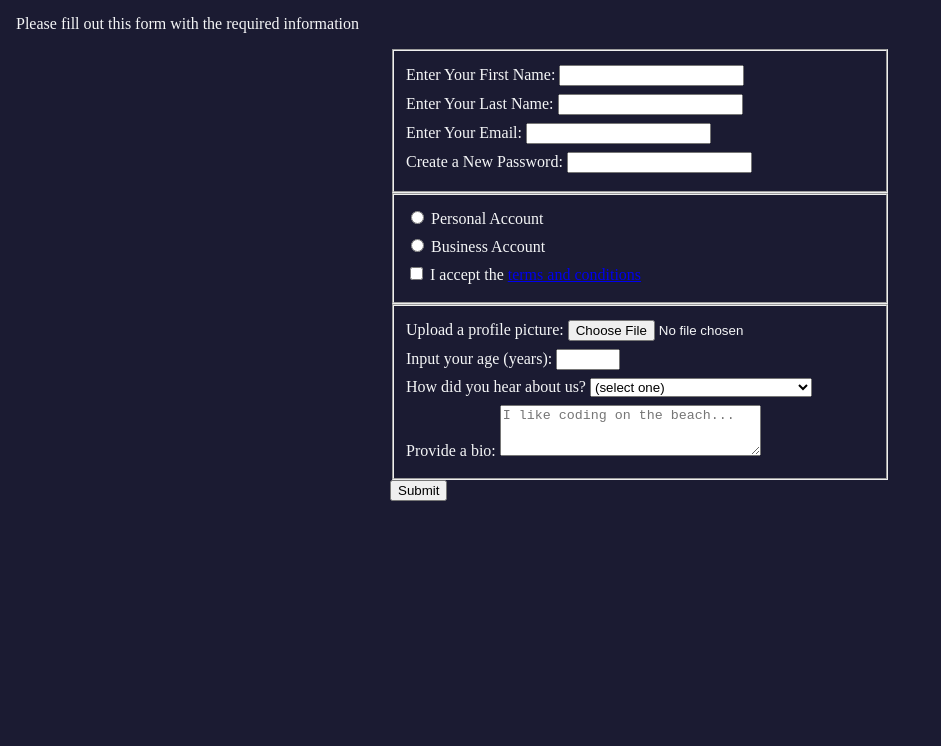
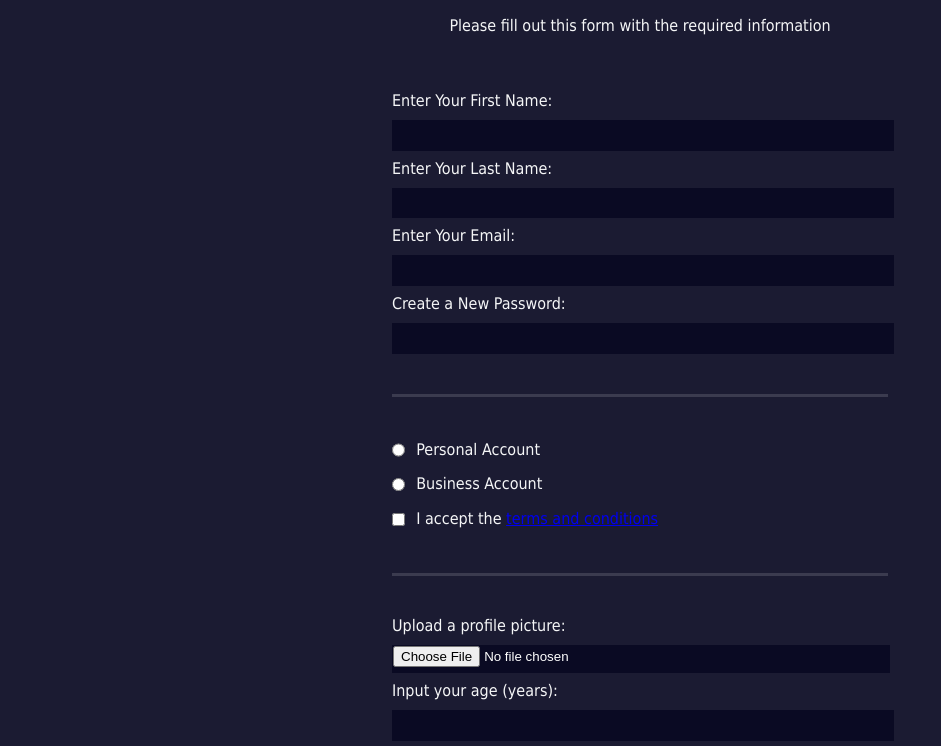
Before and after one commit to Tanqueta88/SimpleForm, a plain HTML site: page index.html in a window 1280 px wide. Shown: the part 86-832 px from the top of the page, without its empty margins (0-941 px from the left). Drawn offline with Linux system fonts and the light colour scheme; files that its build step writes are made by us from their sources.

Commit message:
Improvements in color and letters.

```diff
--- a/ProyecSimpleForm/css/styles.css
+++ b/ProyecSimpleForm/css/styles.css
@@ -4,10 +4,31 @@ body {
   margin: 0;
   background-color: #1b1b32;
   color: #f5f6f7;
-  display: block;
-  margin: 0.5fr 0;
-  font: tahoma;
+  font-family: Tahoma;
   font-size: 16px;
+}
+
+h1,
+p {
+  margin: 1em auto;
+  text-align: center;
+}
+
+form {
+  width: 60vw;
+  max-width: 500px;
+  min-width: 300px;
+  margin: 0 auto;
+}
+
+fieldset {
+  border: none;
+  padding: 2rem 0;
+  border-bottom: 3px solid #3b3b4f;
+}
+
+fieldset:last-of-type {
+  border-bottom: none;
 }
 
 label {
@@ -15,15 +36,23 @@ label {
   margin: 0.5rem 0;
 }
 
-p,
-h1 {
-  margin: 1em;
-  align-items: center;
+input,
+textarea,
+select {
+  margin: 10px 0 0 0;
+  width: 100%;
+  min-height: 2em;
 }
 
-form {
-  margin: 0 auto;
-  max-width: 500px;
-  min-width: 300px;
-  width: 60vw;
+input,
+textarea {
+  background-color: #0a0a23;
+  border: 1px solid #0a0a23;
+  color: #ffffff;
 }
+
+.inline {
+  width: unset;
+  margin: 0 0.5em 0 0;
+  vertical-align: middle;
+}
--- a/index.html
+++ b/index.html
@@ -21,13 +21,13 @@
           pattern="[a-z0-5]{8,}" required /></label>
     </fieldset>
     <fieldset>
-      <label for="personal-account"><input id="personal-account" type="radio" name="account-type" /> Personal
-        Account</label>
-      <label for="business-account"><input id="business-account" type="radio" name="account-type" /> Business
-        Account</label>
+      <label for="personal-account"><input id="personal-account" type="radio" name="account-type" class="inline" />
+        Personal Account</label>
+      <label for="business-account"><input id="business-account" type="radio" name="account-type" class="inline" />
+        Business Account</label>
       <label for="terms-and-conditions">
-        <input id="terms-and-conditions" type="checkbox" required name="terms-and-conditions" /> I accept the <a
-          href="https://www.freecodecamp.org/news/terms-of-service/">terms and conditions</a>
+        <input id="terms-and-conditions" type="checkbox" required name="terms-and-conditions" class="inline" /> I accept
+        the <a href="https://www.freecodecamp.org/news/terms-of-service/">terms and conditions</a>
       </label>
     </fieldset>
     <fieldset>
```
